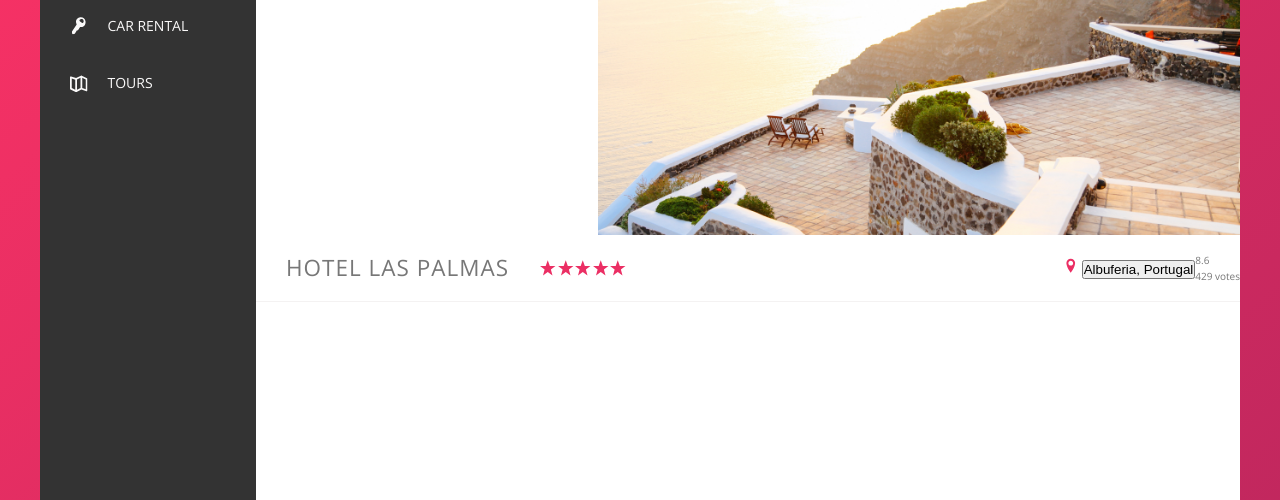
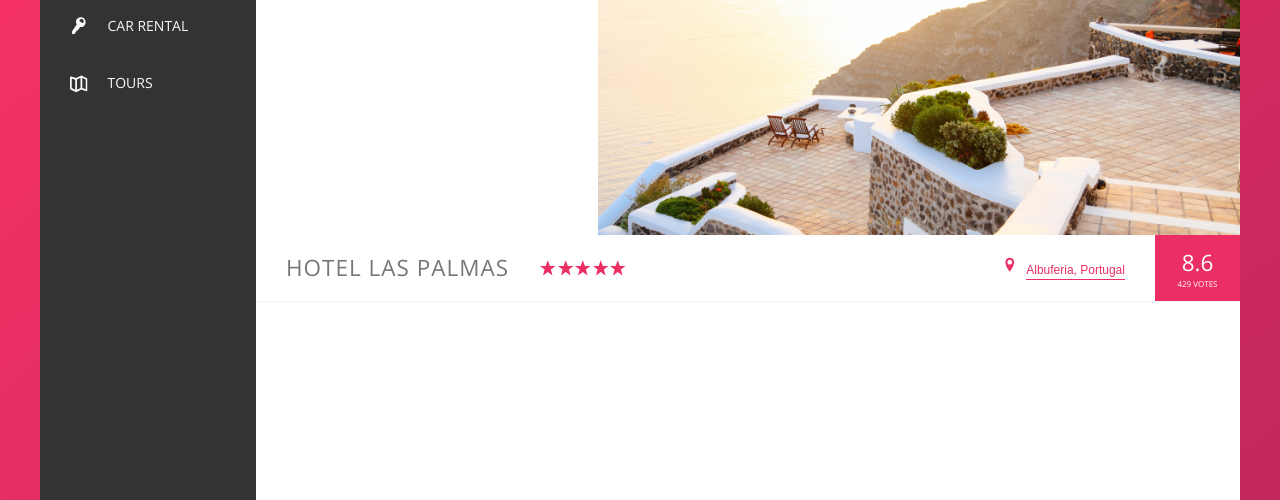
Before and after one commit to chlrobert93/TrilloCss, a website: page index.html in a window 1280 px wide. Shown: the part 300-800 px from the top of the page. Drawn offline with nearby package versions, Linux system fonts and the light colour scheme.

Commit message:
contruccion hotel parte2 location,boton,rating

```diff
--- a/index.html
+++ b/index.html
@@ -136,7 +136,7 @@
                     </div>
 
                     <div class="overview__rating">
-                        <div class="overview__rating-avarege">8.6</div>
+                        <div class="overview__rating-averange">8.6</div>
                         <div class="overview__rating-count">429 votes</div>
                     </div>
                 </div>
--- a/sass/_components.scss
+++ b/sass/_components.scss
@@ -253,12 +253,13 @@
 
 
 ///////////////////////
-////Gallery
+////Hotel overview
 .overview{
 
        display: flex;
        align-items: center;
        border-bottom: 1px solid var(--color-grey-light-2);
+
 
 
     &__heading{
@@ -290,18 +291,96 @@
     }
 
     &__location{
+      font-size:1.2rem;
+      align-items:center;
+    }
 
+    &__icon-location{
+        margin-right: .5rem ;
     }
 
     &__rating{
+         background-color:  var(--color-primary);
+         color: #fff;
+         margin-left: 3rem;
+         padding: 0 2.25rem;
+         //Estirar la sombra
+         align-self: stretch;
+
+         display:flex;
+         flex-direction: column;
+         align-items: center;
+         justify-content: center;
+
 
     }
 
     &__rating-averange{
+        font-size: 2.25rem;
+        font-weight: 300;
+        margin-bottom: -3px;
+
 
     }
 
     &__rating-count{
+        font-size: .8rem;
+        text-transform: uppercase;
+
 
     }
 }
+
+
+///////////////////////
+////Button inline
+
+
+.btn-inline{
+    border:none;
+    color: var(--color-primary);
+    //Heredar tamaño de fuente
+    font-size: inherit;
+    //Border inferior, currentColor eredar color padre o el del elemento
+    border-bottom: 1px solid currentColor;
+    //Espacio entre el texto y el borde
+    padding-bottom: 2px;
+    //bloque en linea
+    display: inline-block;
+    background-color: transparent;
+    transition: all .2;
+    cursor: pointer;
+
+    &:hover{
+        color: var(--color-grey-dark-1);
+    }
+
+    &:focus{
+        //outline: 8px ridge rgba(170, 50, 220, .6);
+        //Para no establecer propiedades de contorno
+        outline: none;
+        //animación infinita
+        animation: pulsate 1s infinite;
+
+    }
+
+}
+
+//Fotogramas clave
+@keyframes pulsate{
+    0%{
+        transform: scale(1);
+        box-shadow: none;
+    }
+
+    50%{
+        transform: scale(1.05);
+        box-shadow: 0 1rem 4rem rgba(0,0,0,.25);
+    }
+
+    100%{
+        transform: scale(1);
+        box-shadow: none;
+
+    }
+}
```
Also changed, not shown: css/style.css.
